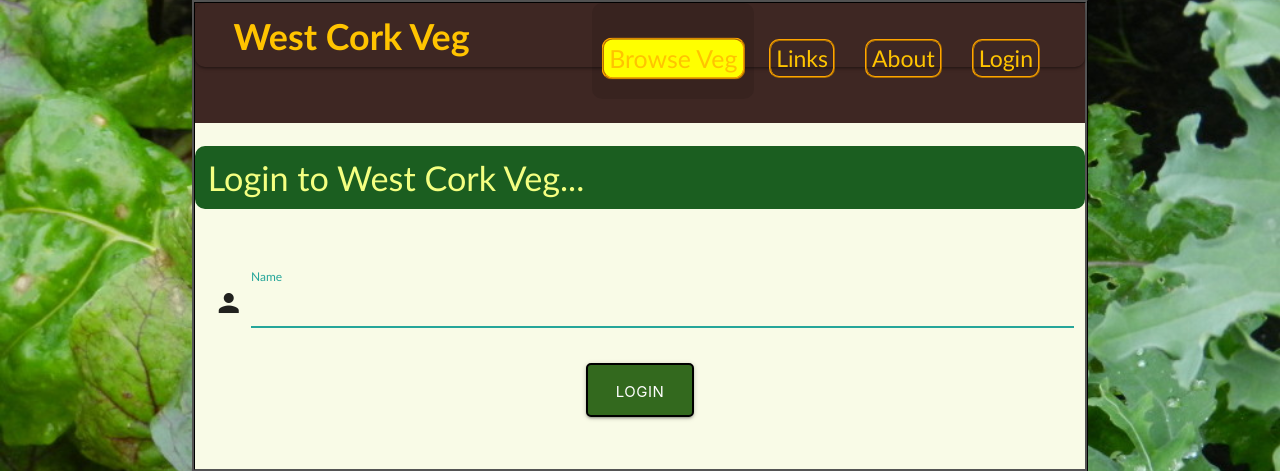
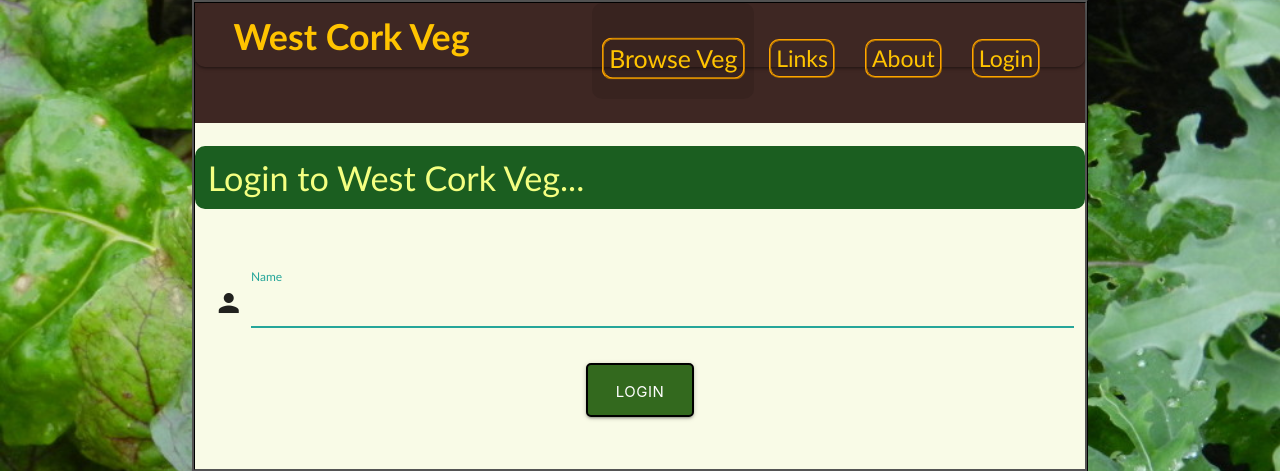
Before and after one commit to teraspora/wc-veg, a Flask app: page / in a window 1280 px wide, with the pointer over the restyled element. Shown: the top 471 px of the page. Run offline with Flask 2, Linux system fonts and the light colour scheme; some libraries are stand-ins or nearby versions.

Commit message:
Made yet further styling adjustments.

```diff
--- a/static/css/style.css
+++ b/static/css/style.css
@@ -98,7 +98,6 @@ header * {
 
 .main-link:hover {
     transform: scale(1.08);
-    background: yellow;
 }
 
 .btn-login {
```
